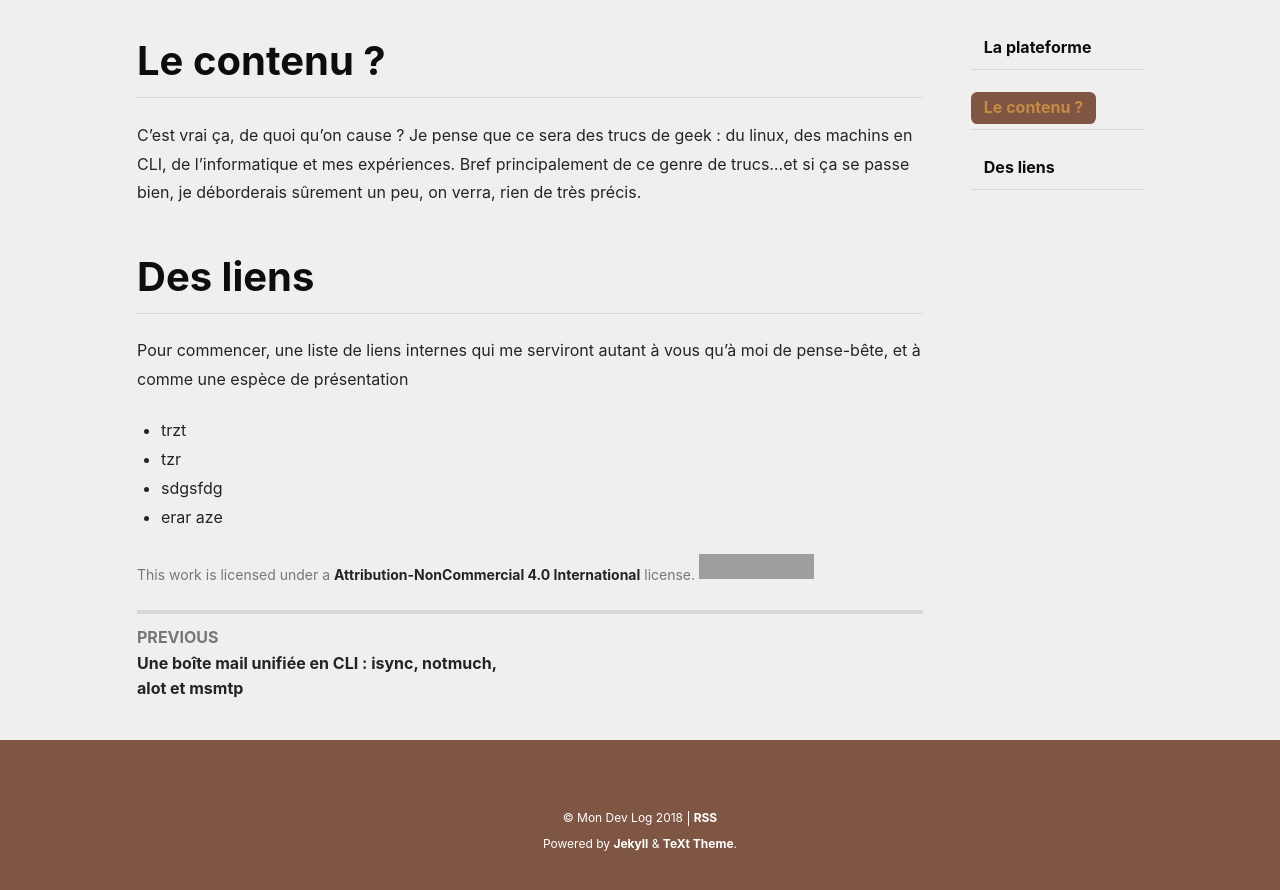
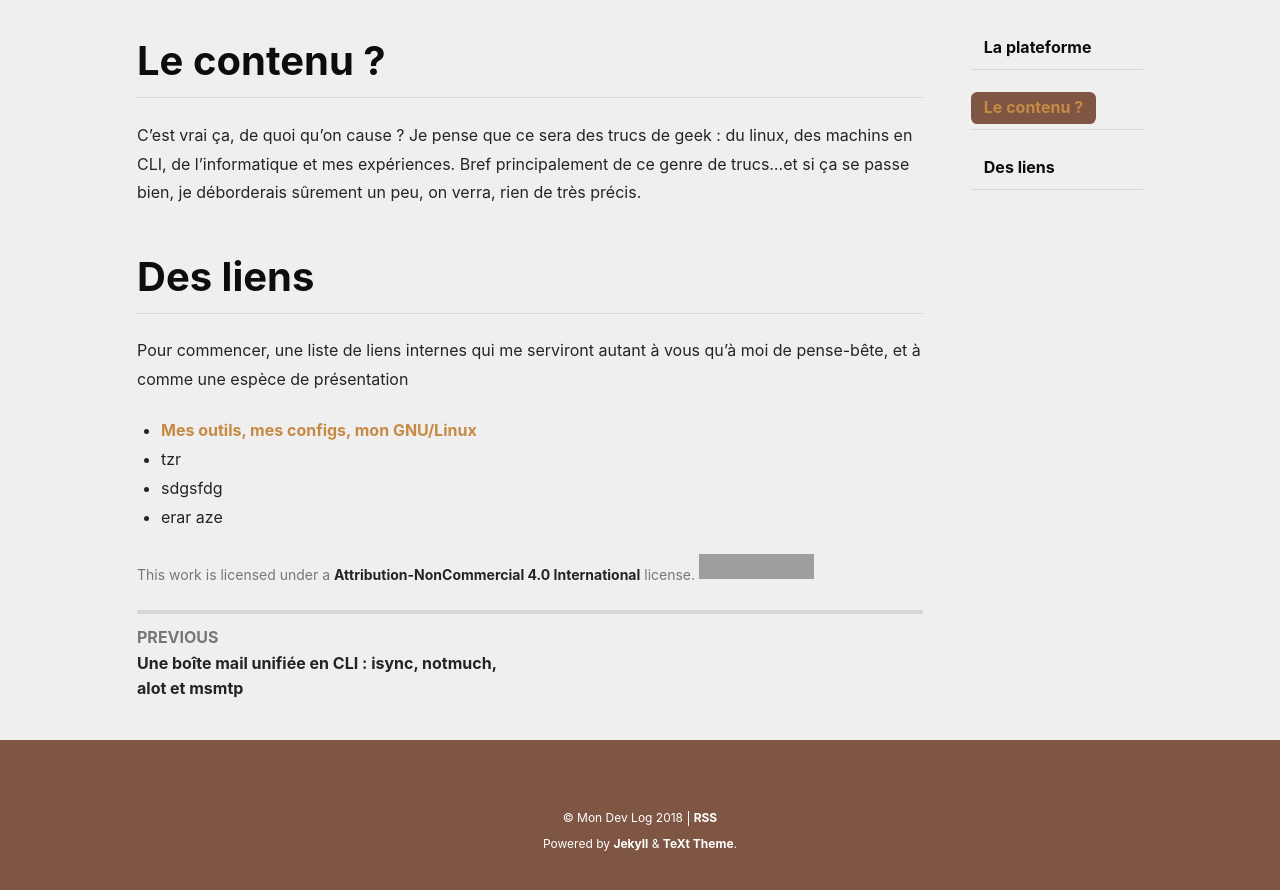
Before and after one commit to psic/psic.github.io, a Jekyll site: the page built from _posts/2018-07-24-presentation.md, in a window 1280 px wide and 900 px high, scrolled down 1121 px. Shown: the top 890 px of the window. Built offline with Jekyll 4.4.1, drawn with Linux system fonts in a browser that asks for light colours; nearby versions of some CDN libraries; comment, search, counter and statistics services are not loaded; grey boxes are pictures that could not be loaded.

Commit message:
add article

```diff
--- a/_posts/2018-07-24-presentation.md
+++ b/_posts/2018-07-24-presentation.md
@@ -20,7 +20,7 @@ C'est vrai ça, de quoi qu'on cause ? Je pense que ce sera des trucs de geek : d
 
 Pour commencer, une liste de liens internes qui me serviront autant à vous qu'à moi de pense-bête, et à comme une espèce de présentation
 
-* trzt
+* [Mes outils, mes configs, mon GNU/Linux]({{ site.baseurl }}{% post_url 2018-11-10-outils %})
 * tzr
 *  sdgsfdg
 * erar aze
```
